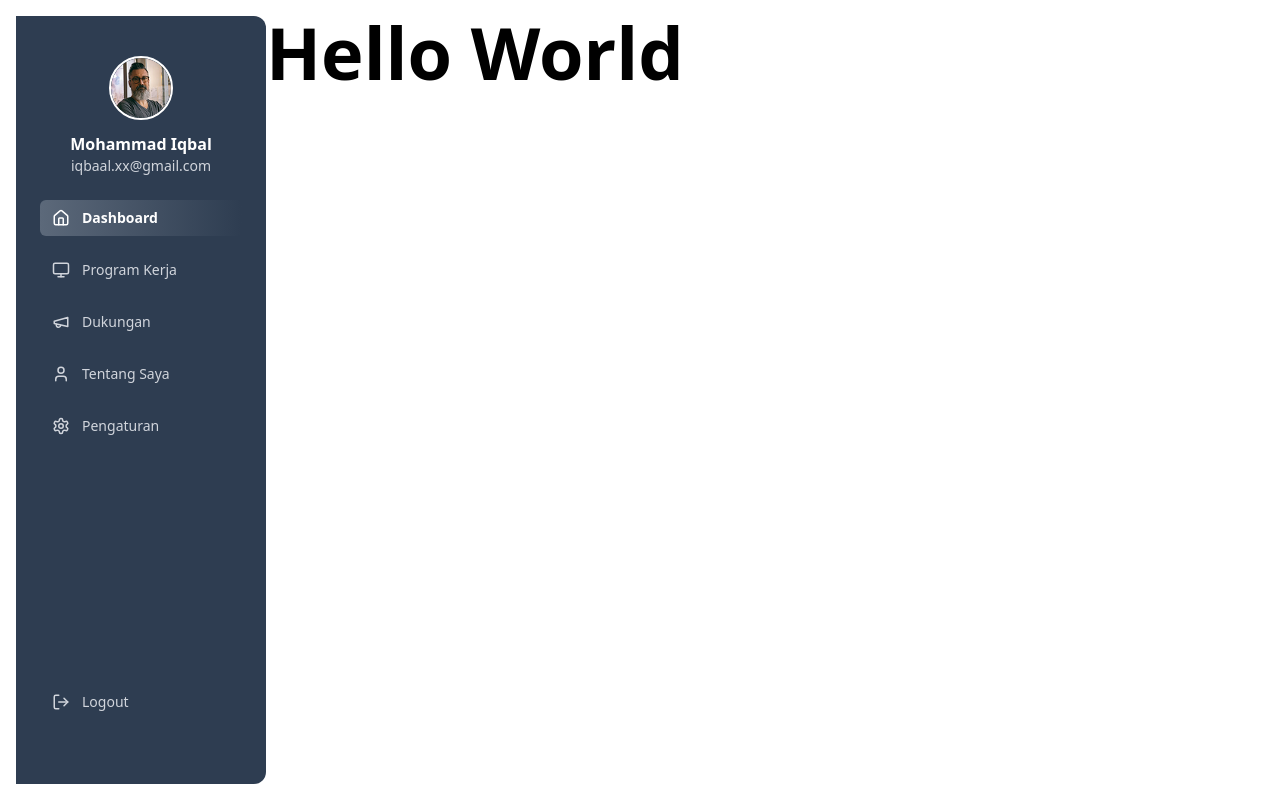
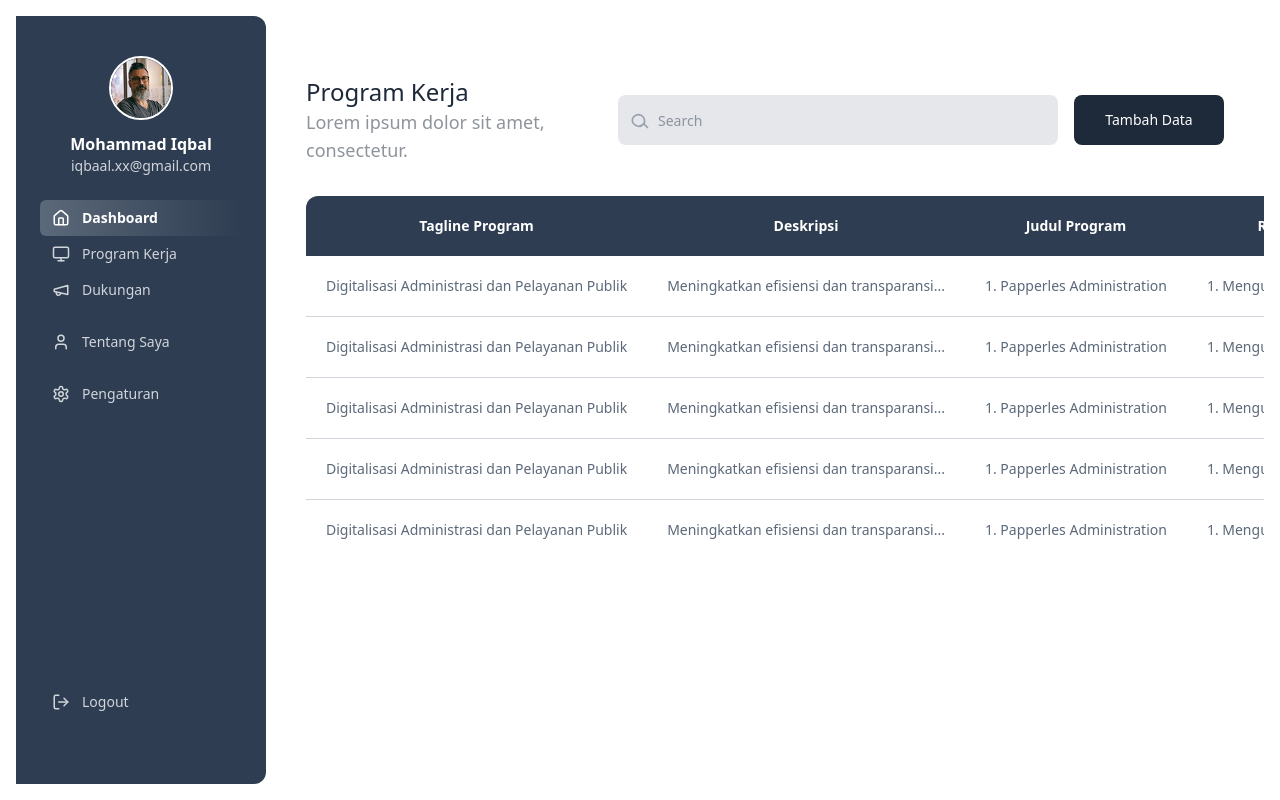
Before and after one commit to Yoga838/project_ub, a React (Vite) app: page /dashboard/programkerja in a window 1280 px wide. Built offline with nearby package versions, Linux system fonts and the light colour scheme.

Commit message:
feat: program kerja page

```diff
--- a/src/App.jsx
+++ b/src/App.jsx
@@ -13,6 +13,8 @@ import Internasionalisasi from "./pages/programkerja/internasionalisasi";
 import Penguatan from "./pages/programkerja/penguatan";
 import Pendidikan from "./pages/about/pendidikan";
 import VisiMisi from "./pages/about/visiMisi";
+import Add from "./pages/dashboard/pagesWork/add";
+import Page_1 from "./pages/dashboard/pagesWork/add/page_1";
 
 function App() {
   return (
@@ -34,6 +36,9 @@ function App() {
         <Route path="/dashboard" element={<Dashboard />}>
           <Route index element={<PagesHome />} />
           <Route path="programkerja" element={<PagesWork />} />
+          <Route path="Add Program Kerja" element={<Add />}>
+            <Route index element={<Page_1 />}/>
+          </Route>
         </Route>
         <Route path="/digitalisasi" element={<Digitalisasi />} />
         <Route path="/internasionalisasi" element={<Internasionalisasi />} />
--- a/src/component/dashboard/sidebar/index.jsx
+++ b/src/component/dashboard/sidebar/index.jsx
@@ -10,6 +10,7 @@ import {
   Menu,
   X,
 } from "lucide-react";
+import { Link } from "react-router-dom";
 
 export default function Sidebar() {
   const [isOpen, setIsOpen] = useState(false);
@@ -47,8 +48,12 @@ export default function Sidebar() {
 
             {/* Menu Items */}
             <nav className="w-full space-y-4">
-              <SidebarItem icon={<Home size={18} />} label="Dashboard" active />
-              <SidebarItem icon={<Monitor size={18} />} label="Program Kerja" />
+              <Link to="/dashboard">
+                <SidebarItem icon={<Home size={18} />} label="Dashboard" active />
+              </Link>
+              <Link to="/dashboard/programkerja">
+                <SidebarItem icon={<Monitor size={18} />} label="Program Kerja" />
+              </Link>
               <SidebarItem icon={<Megaphone size={18} />} label="Dukungan" />
               <SidebarItem icon={<User size={18} />} label="Tentang Saya" />
               <SidebarItem icon={<Settings size={18} />} label="Pengaturan" />
--- /dev/null
+++ b/src/pages/dashboard/pagesWork/add/index.jsx
@@ -0,0 +1,14 @@
+import React from 'react'
+import { Outlet } from "react-router-dom";
+
+export default function Add() {
+  return (
+    <div className='mx-10 my-10'>
+        <div className=''>
+            <h1 className="text-gray-800 font-medium text-2xl">Program Kerja</h1>
+            <p className="text-gray-800/50 text-lg">Lorem ipsum dolor sit amet, consectetur.</p>
+        </div>
+        <Outlet />
+    </div>
+  )
+}
--- /dev/null
+++ b/src/pages/dashboard/pagesWork/add/page_1.jsx
@@ -0,0 +1,28 @@
+import React from 'react'
+import FormInput from '../../../../component/dashboard/formInput/formInput'
+import FormDesc from '../../../../component/dashboard/formInput/formDesc'
+
+export default function Page_1() {
+  return (
+    <div className='my-10'>
+      <div className='bg-white border-2 border-primary-300 flex justify-center py-14 px-12'>
+        <div className=''>
+            <FormInput
+            label="Tagline Program"
+            name="tagline_program"
+            value=""
+            onChange=""
+            placeholder="Digitalisasi Administrasi dan Pelayanan Akademik"
+            />
+            <FormDesc
+            label="Deskripsi Program"
+            name="desc"
+            value=""
+            onChange=""
+            placeholder="Tuliskan deskripsi di sini..."
+            />
+        </div>
+      </div>
+    </div>
+  )
+}
--- a/src/pages/dashboard/pagesWork/index.jsx
+++ b/src/pages/dashboard/pagesWork/index.jsx
@@ -1,9 +1,122 @@
 import React from "react";
+import { SquarePen, Trash2 } from "lucide-react";
+import { Link } from "react-router-dom";
 
 export default function PagesWork() {
   return (
-    <div>
-      <h1 className="font-bold text-7xl">Hello World</h1>
+    <div className="mx-10 my-15">
+      <div className="flex justify-between items-center">
+        <div>
+          <h1 className="text-gray-800 font-medium text-2xl">Program Kerja</h1>
+          <p className="text-gray-800/50 text-lg">Lorem ipsum dolor sit amet, consectetur.</p>
+        </div>
+        <div className="flex justify-between items-center">
+          <div className="relative w-full max-w-md">
+            <span className="absolute inset-y-0 left-3 flex items-center text-gray-400">
+              <svg xmlns="http://www.w3.org/2000/svg" className="h-5 w-5" fill="none" viewBox="0 0 24 24" stroke="currentColor">
+                <path strokeLinecap="round" strokeLinejoin="round" strokeWidth={2} d="M21 21l-4.35-4.35m0 0A7.5 7.5 0 103 10.5a7.5 7.5 0 0013.15 6.15z" />
+              </svg>
+            </span>
+            <input
+              type="text"
+              placeholder="Search"
+              className="w-[440px] h-[50px] pl-10 pr-4 py-2 rounded-lg bg-gray-200 text-sm text-gray-700 focus:outline-none focus:ring-2 focus:ring-primary-500"
+            />
+          </div>
+            <Link to="/dashboard/Add Program Kerja">
+              <button className="w-[150px] h-[50px] ml-4 px-6 py-2 rounded-lg bg-gray-800 text-white text-sm font-medium hover:bg-gray-700 transition">
+                Tambah Data
+              </button>
+            </Link>
+        </div>
+      </div>
+      <div className="my-8">
+        <div className="">
+          <table className=" min-w-full rounded-xl">
+              <thead>
+                  <tr className="bg-primary-600">
+                      <th scope="col" className="p-5 text-sm font-semibold text-white capitalize rounded-tl-xl"> Tagline Program </th>
+                      <th scope="col" className="p-5 text-sm font-semibold text-white capitalize"> Deskripsi </th>
+                      <th scope="col" className="p-5 text-sm font-semibold text-white capitalize"> Judul Program </th>
+                      <th scope="col" className="p-5 text-sm font-semibold text-white capitalize"> Rincian Program </th>
+                      <th scope="col" className="p-5 text-sm font-semibold text-white capitalize rounded-tr-xl"> Actions </th>
+                  </tr>
+              </thead>
+              <tbody className="divide-y divide-gray-300">
+                <tr>
+                  <td className="p-5 whitespace-nowrap text-sm font-medium text-primary-400 text-center">Digitalisasi Administrasi dan Pelayanan Publik</td>
+                  <td className="p-5 whitespace-nowrap text-sm font-medium text-primary-400 text-center">Meningkatkan efisiensi dan transparansi...</td>
+                  <td className="p-5 whitespace-nowrap text-sm font-medium text-primary-400 text-center">1. Papperles Administration</td>
+                  <td className="p-5 whitespace-nowrap text-sm font-medium text-primary-400 text-center">1. Mengurangi ketergantungan...</td>
+                  <td className="">
+                    <button className="me-2.5 text-primary-400">
+                      <SquarePen />
+                    </button>
+                    <button className="text-primary-400">
+                      <Trash2 />
+                    </button>
+                  </td>
+                </tr>
+                <tr>
+                  <td className="p-5 whitespace-nowrap text-sm font-medium text-primary-400 text-center">Digitalisasi Administrasi dan Pelayanan Publik</td>
+                  <td className="p-5 whitespace-nowrap text-sm font-medium text-primary-400 text-center">Meningkatkan efisiensi dan transparansi...</td>
+                  <td className="p-5 whitespace-nowrap text-sm font-medium text-primary-400 text-center">1. Papperles Administration</td>
+                  <td className="p-5 whitespace-nowrap text-sm font-medium text-primary-400 text-center">1. Mengurangi ketergantungan...</td>
+                  <td className="">
+                    <button className="me-2.5 text-primary-400">
+                      <SquarePen />
+                    </button>
+                    <button className="text-primary-400">
+                      <Trash2 />
+                    </button>
+                  </td>
+                </tr>
+                <tr>
+                  <td className="p-5 whitespace-nowrap text-sm font-medium text-primary-400 text-center">Digitalisasi Administrasi dan Pelayanan Publik</td>
+                  <td className="p-5 whitespace-nowrap text-sm font-medium text-primary-400 text-center">Meningkatkan efisiensi dan transparansi...</td>
+                  <td className="p-5 whitespace-nowrap text-sm font-medium text-primary-400 text-center">1. Papperles Administration</td>
+                  <td className="p-5 whitespace-nowrap text-sm font-medium text-primary-400 text-center">1. Mengurangi ketergantungan...</td>
+                  <td className="">
+                    <button className="me-2.5 text-primary-400">
+                      <SquarePen />
+                    </button>
+                    <button className="text-primary-400">
+                      <Trash2 />
+                    </button>
+                  </td>
+                </tr>
+                <tr>
+                  <td className="p-5 whitespace-nowrap text-sm font-medium text-primary-400 text-center">Digitalisasi Administrasi dan Pelayanan Publik</td>
+                  <td className="p-5 whitespace-nowrap text-sm font-medium text-primary-400 text-center">Meningkatkan efisiensi dan transparansi...</td>
+                  <td className="p-5 whitespace-nowrap text-sm font-medium text-primary-400 text-center">1. Papperles Administration</td>
+                  <td className="p-5 whitespace-nowrap text-sm font-medium text-primary-400 text-center">1. Mengurangi ketergantungan...</td>
+                  <td className="">
+                    <button className="me-2.5 text-primary-400">
+                      <SquarePen />
+                    </button>
+                    <button className="text-primary-400">
+                      <Trash2 />
+                    </button>
+                  </td>
+                </tr>
+                <tr>
+                  <td className="p-5 whitespace-nowrap text-sm font-medium text-primary-400 text-center">Digitalisasi Administrasi dan Pelayanan Publik</td>
+                  <td className="p-5 whitespace-nowrap text-sm font-medium text-primary-400 text-center">Meningkatkan efisiensi dan transparansi...</td>
+                  <td className="p-5 whitespace-nowrap text-sm font-medium text-primary-400 text-center">1. Papperles Administration</td>
+                  <td className="p-5 whitespace-nowrap text-sm font-medium text-primary-400 text-center">1. Mengurangi ketergantungan...</td>
+                  <td className="">
+                    <button className="me-2.5 text-primary-400">
+                      <SquarePen />
+                    </button>
+                    <button className="text-primary-400">
+                      <Trash2 />
+                    </button>
+                  </td>
+                </tr>
+              </tbody>
+          </table>
+        </div>
+      </div>
     </div>
   );
 }
```
